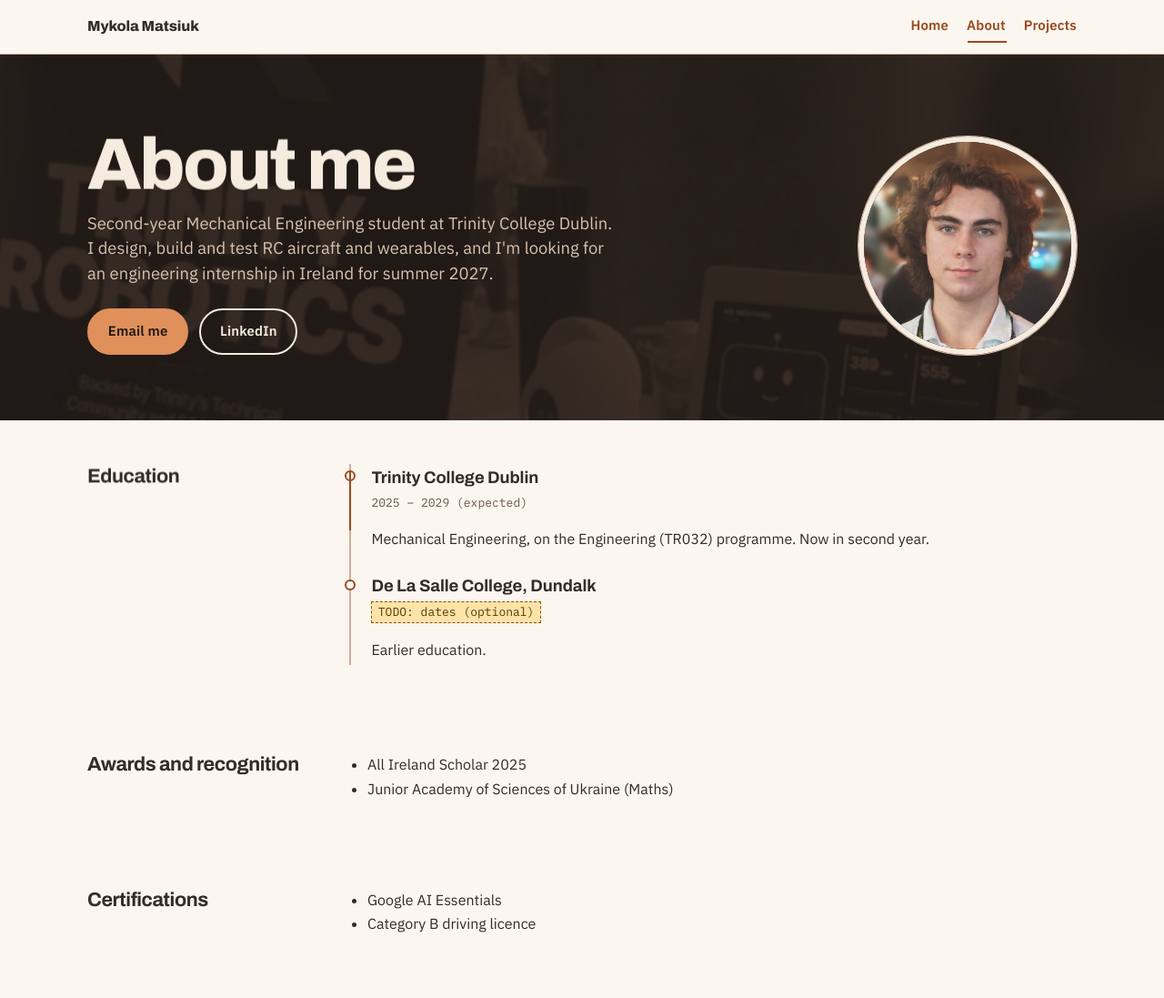
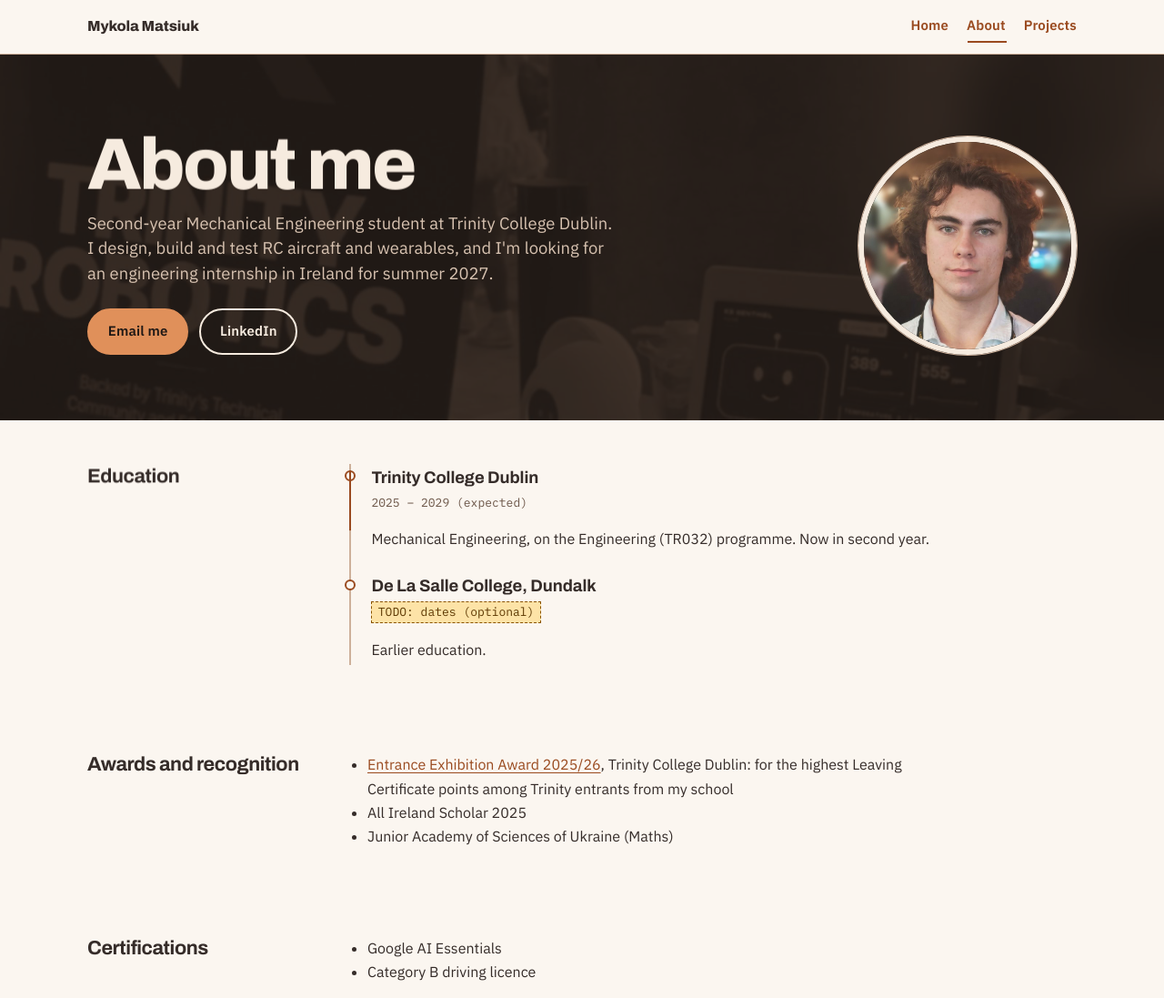
Before and after one commit to MykolaMats1uk/MykolaMats1uk.github.io, a plain HTML site: page about.html in a window 1280 px wide. Shown: the top 1097 px of the page at 91% size. Drawn offline with Linux system fonts and the light colour scheme.

Commit message:
Add my Trinity Entrance Exhibition Award
List the Entrance Exhibition Award 2025/26 first in my awards on the
About page, linked to Trinity's article, and in the Highlights on the
home page. The award goes to the entrant with the highest Leaving
Certificate points among Trinity entrants from their school.

```diff
--- a/about.html
+++ b/about.html
@@ -64,6 +64,7 @@
       <h2>Awards and recognition</h2>
       <div class="doc-body">
         <ul>
+          <li><a href="https://www.tcd.ie/provost/news/news-articles/entrance-exhibition-awards-202526/">Entrance Exhibition Award 2025/26</a>, Trinity College Dublin: for the highest Leaving Certificate points among Trinity entrants from my school</li>
           <li>All Ireland Scholar 2025</li>
           <li>Junior Academy of Sciences of Ukraine (Maths)</li>
         </ul>
```
Also changed, not shown: index.html (+1 -0 lines), 2 other files.
